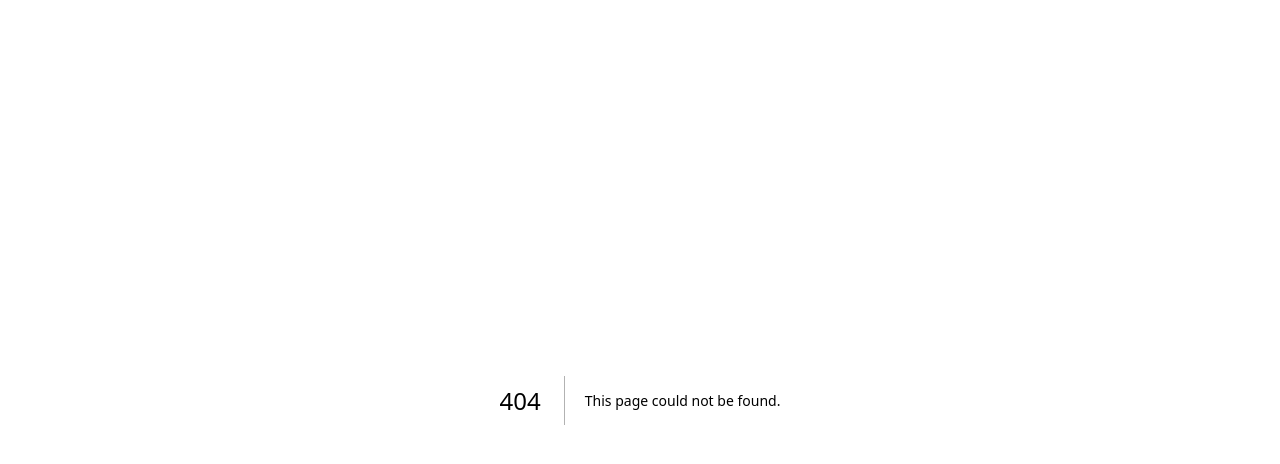
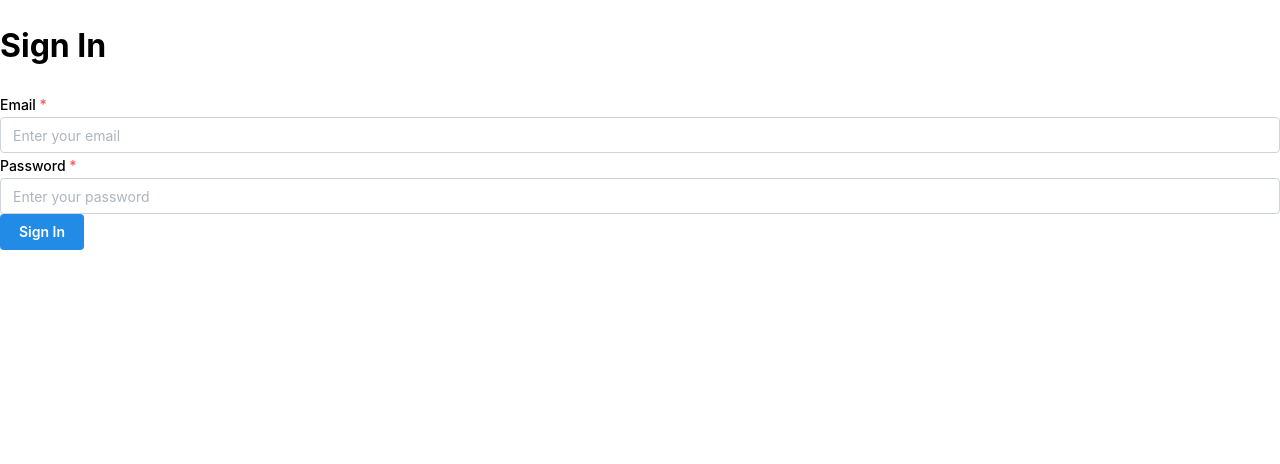
Before and after one commit to Quibylix/chambitos, a Next.js app: page /sign-in in a window 1280 px wide. Before the commit this address had no page. Shown: the top 464 px of the page. Built offline with nearby package versions, Linux system fonts and the light colour scheme.

Commit message:
feat: add login functionality

```diff
--- /dev/null
+++ b/src/app/sign-in/page.tsx
@@ -0,0 +1,10 @@
+import { SignInForm } from "@/features/auth/sign-in/components/sign-in-form";
+
+export default function SignInPage() {
+  return (
+    <div>
+      <h1>Sign In</h1>
+      <SignInForm />
+    </div>
+  );
+}
--- /dev/null
+++ b/src/features/auth/sign-in/actions/sign-in.ts
@@ -0,0 +1,41 @@
+"use server";
+
+import { createClient } from "@/features/db/utils/server";
+import { validatePassword } from "../../helpers/validate-password";
+import { validateEmail } from "../../helpers/validate-email";
+
+export type SignInData = {
+  email: string;
+  password: string;
+};
+
+export async function signIn({ email, password }: SignInData) {
+  const db = await createClient();
+
+  const errors = [validateEmail(email), validatePassword(password)].filter(
+    Boolean,
+  );
+
+  if (errors.length) {
+    return {
+      success: false,
+      error: errors.join(", "),
+    };
+  }
+
+  const { error } = await db.auth.signInWithPassword({
+    email,
+    password,
+  });
+
+  if (error) {
+    console.log(error);
+
+    return {
+      success: false,
+      error: "An error occurred while signing in. Please try again later.",
+    };
+  }
+
+  return { success: true };
+}
--- /dev/null
+++ b/src/features/auth/sign-in/components/sign-in-form.tsx
@@ -0,0 +1,54 @@
+"use client";
+
+import { useForm } from "@mantine/form";
+import { validateEmail } from "../../helpers/validate-email";
+import { validatePassword } from "../../helpers/validate-password";
+import { Button, Text, TextInput } from "@mantine/core";
+import { useRouter } from "next/navigation";
+import { signIn } from "../actions/sign-in";
+
+export function SignInForm() {
+  const router = useRouter();
+
+  const form = useForm({
+    mode: "uncontrolled",
+    initialValues: {
+      email: "",
+      password: "",
+    },
+    validate: {
+      email: validateEmail,
+      password: validatePassword,
+    },
+  });
+
+  async function submitHandler(value: typeof form.values) {
+    const result = await signIn(value);
+
+    if (result.success) {
+      return router.push("/dashboard");
+    }
+
+    form.setErrors({ form: result.error });
+  }
+
+  return (
+    <form onSubmit={form.onSubmit(submitHandler)}>
+      {form.errors.form && <Text c="red">{form.errors.form}</Text>}
+      <TextInput
+        label="Email"
+        placeholder="Enter your email"
+        withAsterisk
+        {...form.getInputProps("email")}
+      />
+      <TextInput
+        label="Password"
+        placeholder="Enter your password"
+        type="password"
+        withAsterisk
+        {...form.getInputProps("password")}
+      />
+      <Button type="submit">Sign In</Button>
+    </form>
+  );
+}
```
